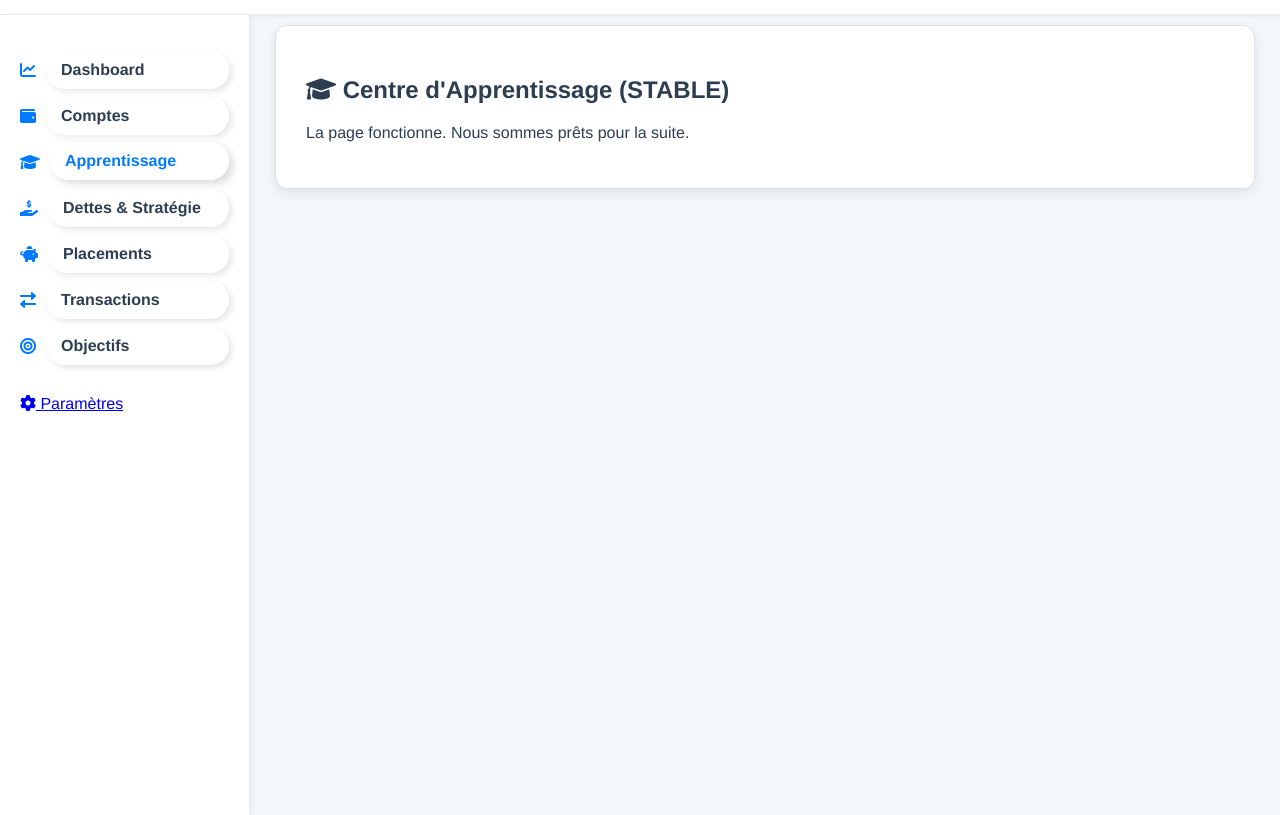
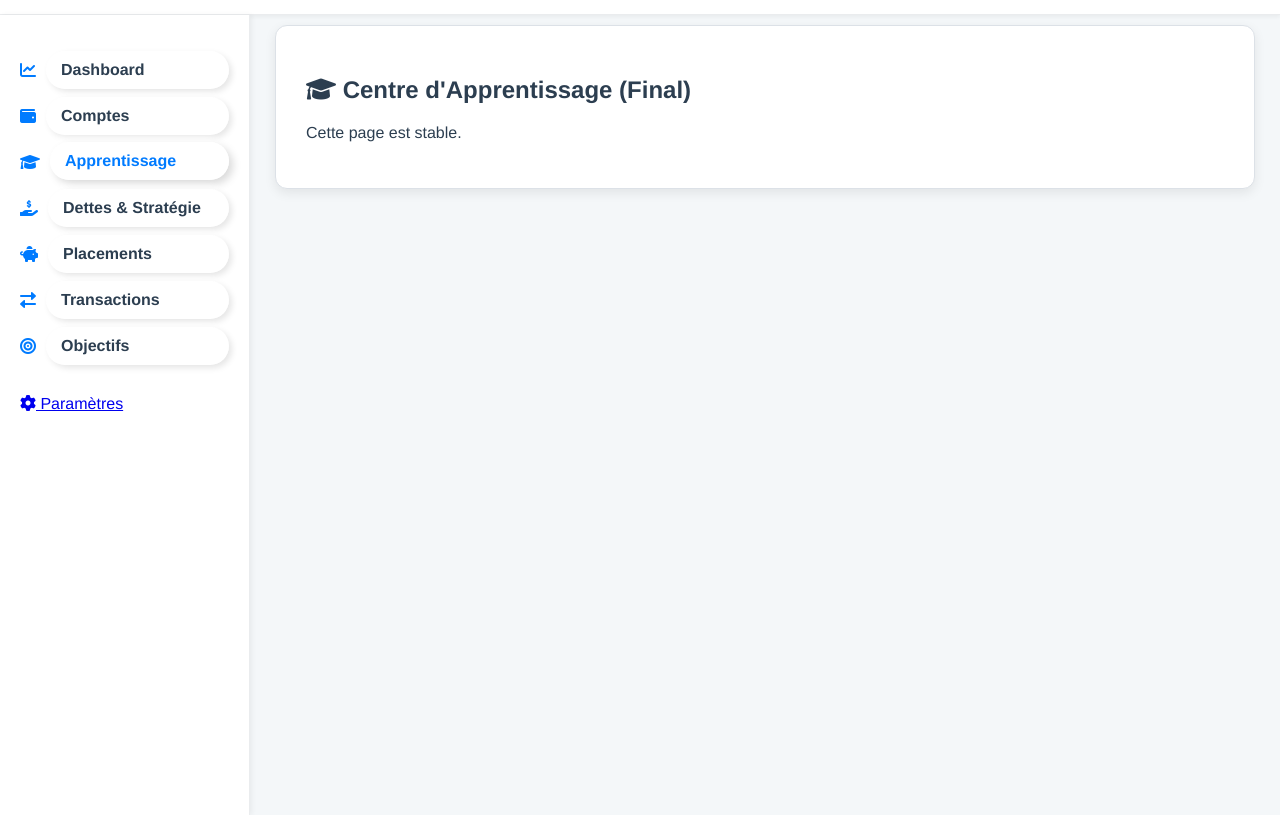
Before and after one commit to pigee1203-dotcom/Mon-Cashflow-Optimise, a plain HTML site: page centre-apprentissage.html in a window 1280 px wide. Shown: the part 135-950 px from the top of the page. Drawn offline with Linux system fonts and the light colour scheme.

Commit message:
Update centre-apprentissage.html

```diff
--- a/centre-apprentissage.html
+++ b/centre-apprentissage.html
@@ -38,8 +38,8 @@
 
         <main class="content-grid" style="grid-template-columns: 1fr;">
             <section class="card" style="padding: 30px;">
-                <h1><i class="fas fa-graduation-cap"></i> Centre d'Apprentissage (STABLE)</h1>
-                <p>La page fonctionne. Nous sommes prêts pour la suite.</p>
+                <h1><i class="fas fa-graduation-cap"></i> Centre d'Apprentissage (Final)</h1>
+                <p>Cette page est stable.</p>
             </section>
         </main>
     </div>
```
